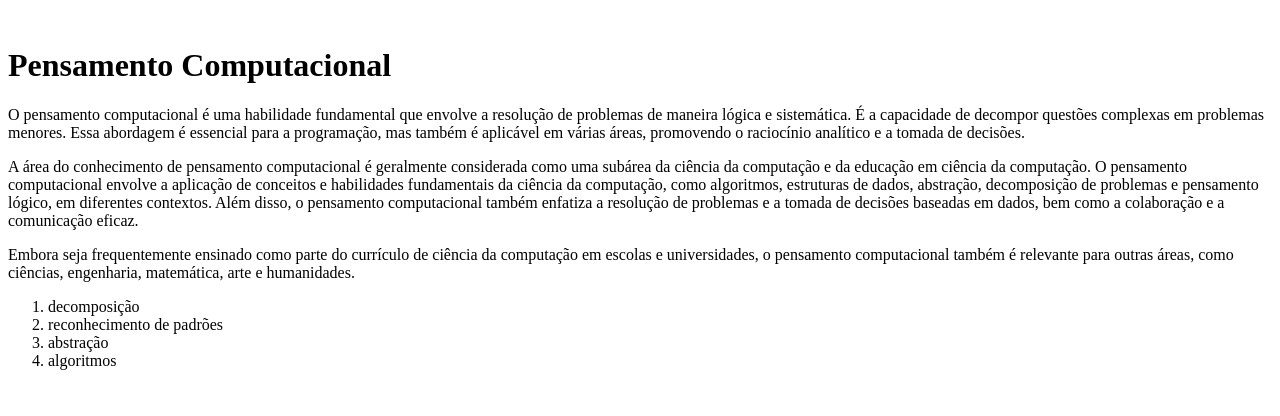
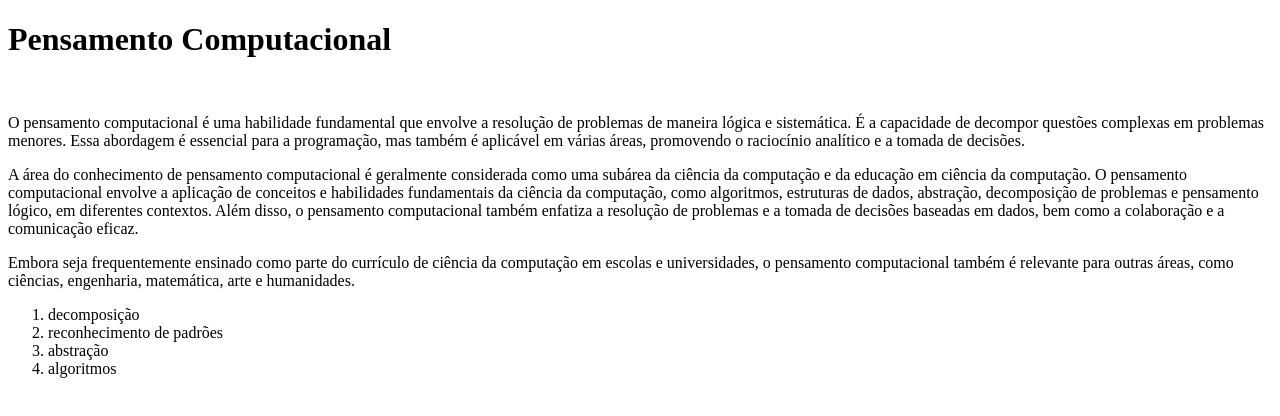
Before and after one commit to profmarciooliveira4/FormadoresJ3, a plain HTML site: page index.html in a window 1280 px wide. Drawn offline with Linux system fonts and the light colour scheme.

Commit message:
Update index.html

```diff
--- a/index.html
+++ b/index.html
@@ -6,8 +6,8 @@
         <link rel="stylesheet" href="style.css">
     </head>
     <body>
+        <header><h1>Pensamento Computacional</h1></header>
         <img>
-        <h1>Pensamento Computacional</h1>
         <p>O pensamento computacional é uma habilidade fundamental que envolve a resolução de problemas de maneira lógica e sistemática. É a capacidade de decompor questões complexas em problemas menores. Essa abordagem é essencial para a programação, mas também é aplicável em várias áreas, promovendo o raciocínio analítico e a tomada de decisões.</p>
         <p>A área do conhecimento de pensamento computacional é geralmente considerada como uma subárea da ciência da computação e da educação em ciência da computação. O pensamento computacional envolve a aplicação de conceitos e habilidades fundamentais da ciência da computação, como algoritmos, estruturas de dados, abstração, decomposição de problemas e pensamento lógico, em diferentes contextos. Além disso, o pensamento computacional também enfatiza a resolução de problemas e a tomada de decisões baseadas em dados, bem como a colaboração e a comunicação eficaz.</p>
         <p>Embora seja frequentemente ensinado como parte do currículo de ciência da computação em escolas e universidades, o pensamento computacional também é relevante para outras áreas, como ciências, engenharia, matemática, arte e humanidades.</p>
```
